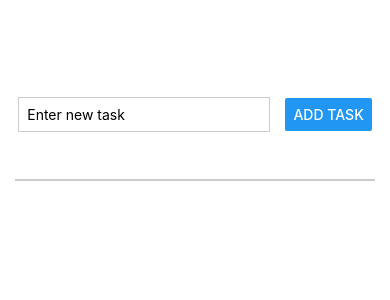
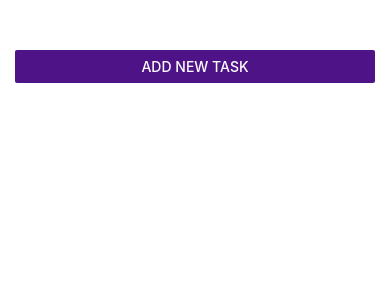
Before and after one commit to aelkayam/RNCourse, a React Native app: screen / in a window 390 px wide. Shown: the top 300 px of the page. Built offline with nearby package versions, Linux system fonts and the light colour scheme.

Commit message:
styling and background

```diff
--- a/App.js
+++ b/App.js
@@ -2,17 +2,27 @@ import { useState } from "react";
 import TaskItem from "./components/TaskItem";
 import TaskInput from "./components/TaskInput";
 
-import { StyleSheet, View, FlatList } from "react-native";
+import { StyleSheet, View, FlatList, Button } from "react-native";
+import { StatusBar } from "expo-status-bar";
 
 export default function App() {
+  const [modalIsVisible, setModalIsVisible] = useState(false);
   const [taskList, setTaskList] = useState([]);
+
+  function startAddTasksHandler() {
+    setModalIsVisible(true);
+  }
+
+  function endAddTaskHandler() {
+    setModalIsVisible(false);
+  }
 
   function addTaskHandler(enteredTaskText) {
     setTaskList((currentTaskList) => [
       ...currentTaskList,
       { text: enteredTaskText, key: Math.random().toString() },
     ]);
-    console.log(taskList);
+    endAddTaskHandler();
   }
 
   function deleteTaskHandler(id) {
@@ -22,8 +32,19 @@ export default function App() {
   }
 
   return (
+    <>
+      <StatusBar style="atuo" />
       <View style={styles.appContainer}>
-      <TaskInput onAddTask={addTaskHandler} />
+        <Button
+          title="Add New Task"
+          color="#4F1388"
+          onPress={startAddTasksHandler}
+        ></Button>
+        <TaskInput
+          onAddTask={addTaskHandler}
+          onCancel={endAddTaskHandler}
+          visible={modalIsVisible}
+        />
         <View style={styles.tasksContainer}>
           <FlatList
             data={taskList}
@@ -39,6 +60,7 @@ export default function App() {
           />
         </View>
       </View>
+    </>
   );
 }
 
@@ -51,5 +73,6 @@ const styles = StyleSheet.create({
 
   tasksContainer: {
     flex: 5,
+    marginTop: 24,
   },
 });
--- a/app.json
+++ b/app.json
@@ -6,6 +6,7 @@
     "orientation": "portrait",
     "icon": "./assets/icon.png",
     "userInterfaceStyle": "light",
+    "backgroundColor": "#F7F0FD",
     "splash": {
       "image": "./assets/splash.png",
       "resizeMode": "contain",
--- a/components/TaskInput.js
+++ b/components/TaskInput.js
@@ -1,9 +1,15 @@
 import { useState } from "react";
-import { StyleSheet, View, TextInput, Button } from "react-native";
+import {
+  StyleSheet,
+  View,
+  TextInput,
+  Button,
+  Modal,
+  Image,
+} from "react-native";
 
 export default function TaskInput(props) {
   const [enteredTaskText, setEnteredTaskText] = useState("");
-
   function taskInputHandler(enteredText) {
     setEnteredTaskText(enteredText);
   }
@@ -13,34 +19,65 @@ export default function TaskInput(props) {
     taskInputHandler("");
   }
   return (
+    <Modal visible={props.visible} animationType="slide">
       <View style={styles.inputContainer}>
+        {/* <Image source={require("../assets/images/task.png")} /> */}
         <TextInput
           style={styles.textInput}
           placeholder="Enter new task"
           onChangeText={taskInputHandler}
           value={enteredTaskText}
         />
-      <Button title="Add Task" onPress={addTaskHandler} />
+        <View style={styles.buttonContainer}>
+          <View style={styles.button}>
+            <Button title="Add Task" onPress={addTaskHandler} color="#2C47E2" />
           </View>
+          <View style={styles.button}>
+            <Button
+              title="Cancel"
+              onPress={props.onCancel}
+              color="#E22CC1"
+            ></Button>
+          </View>
+        </View>
+      </View>
+    </Modal>
   );
 }
 
 const styles = StyleSheet.create({
   inputContainer: {
     flex: 1,
-    flexDirection: "row",
-    justifyContent: "space-evenly",
+    justifyContent: "center",
     alignItems: "center",
-    marginBottom: 18,
-    borderBottomWidth: 2,
-    borderColor: "#cccccc",
+    padding: 16,
+    backgroundColor: "blueviolet",
+  },
+
+  image: {
+    width: 100,
+    height: 100,
   },
 
   textInput: {
+    fontSize: 18,
+    color: "#DEC3F7",
+    borderColor: "#EEE1FB",
+    backgroundColor: "#EEE1FB",
+    color: "#140522",
     borderWidth: 1,
-    borderColor: "#cccccc",
-    width: "70%",
-    marginRight: 12,
-    padding: 8,
+    borderRadius: 6,
+    width: "100%",
+    padding: 12,
+  },
+
+  buttonContainer: {
+    marginTop: 24,
+    flexDirection: "row",
+  },
+
+  button: {
+    width: 100,
+    marginHorizontal: 12,
   },
 });
--- a/components/TaskItem.js
+++ b/components/TaskItem.js
@@ -28,6 +28,7 @@ const styles = StyleSheet.create({
   taskText: {
     padding: 6,
     color: "white",
+    fontSize: 18,
   },
 });
 
```
Also changed, not shown: assets/images/task.png (added). Lines whose indentation alone changed are shown as unchanged.
